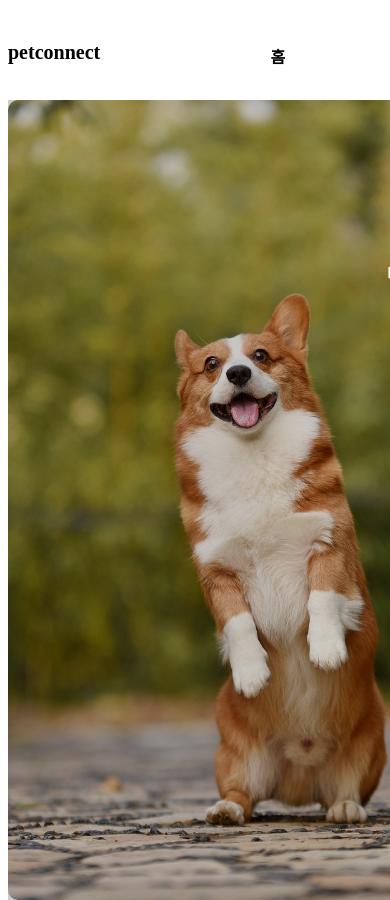
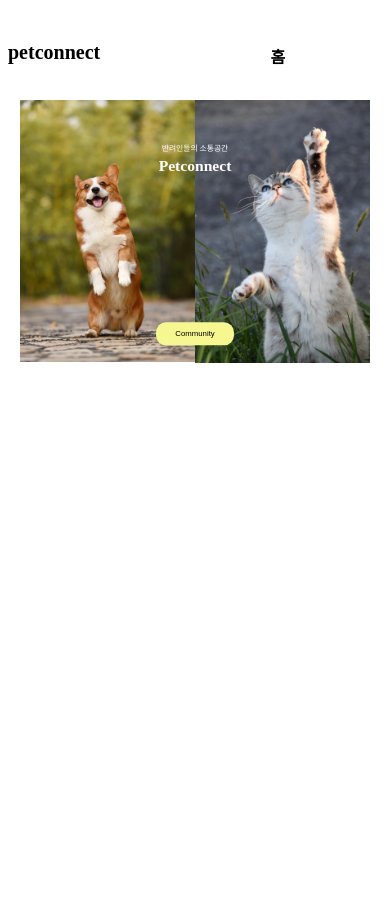
Before and after one commit to Exit-c/petconnect-exit_c, a React (Create React App) app: page / in a window 390 px wide. Shown: the top 900 px of the page. After the commit the page ends 844 px from the top, so only its background shows below. Built offline with nearby package versions, Linux system fonts and the light colour scheme; no server answers.

Commit message:
fefactor: 반응형으로 리뉴얼

```diff
--- a/src/pages/HomePage/index.tsx
+++ b/src/pages/HomePage/index.tsx
@@ -1,58 +1,95 @@
-import React from 'react';
-import { Link } from 'react-router-dom';
-import styled from 'styled-components';
+import { Link } from "react-router-dom";
+import styled from "styled-components";
+import cat_img from "../../images/cat-5098930_1280.jpg";
+import dog_img from "../../images/dog-3389729_1280.jpg";
 
 const StyleHome = styled.div`
-  width: 970px;
-  margin: 0 auto;
-  position: relative;
+  padding: 0 12px;
+  .container {
+    position: relative;
+    display: flex;
+    width: 100%;
+  }
 
   .pet-img01,
   .pet-img02 {
     width: 50%;
-    height: 800px;
-    float: left;
-    background-size: cover;
-    background-repeat: no-repeat;
-    position: relative;
+    img {
+      width: 100%;
+    }
   }
-  .pet-img01 {
-    background-image: url(${require('../../images/dog-3389729_1280.jpg')});
-    border-radius: 10px 0 0 10px;
+
+  .community-botton {
+    width: 20vw;
+    height: 6vw;
+    position: absolute;
+    top: 60vw;
+    left: 50%;
+    transform: translate(-50%, -50%);
+    background-color: #f7f791;
+    border: none;
+    border-radius: 10px;
+    font-size: 2vw;
+    text-transform: capitalize;
+    cursor: pointer;
+
+    .community-link {
+      color: #000;
+      text-decoration: none;
+    }
   }
-  .pet-img02 {
-    background-image: url(${require('../../images/cat-5098930_1280.jpg')});
-    border-radius: 0 10px 10px 0;
-  }
-  .pet-img01:after,
-  .pet-img02:after {
-    content: '';
-    width: 100%;
-    height: 100%;
-    background-color: rgba(0, 0, 0, 0.2);
-    position: absolute;
-    top: 0;
-    left: 0;
+
+  @media (min-width: 768px) {
+    padding: 0 20px;
+    .container {
+      position: relative;
+      display: flex;
+      width: 100%;
+    }
   }
 
   .position-box {
-    width: 300px;
-    height: auto;
     position: absolute;
-    top: 200px;
+    top: 15vw;
     left: 50%;
-    transform: translate(-50%, -50%); // 중간정렬
+    transform: translate(-50%, -50%);
 
     .pet-text {
       color: #fff;
-      font-size: 25px;
+      font-size: 2vw;
       text-align: center;
       span {
         display: block;
         text-align: center;
-        font-size: 35px;
-        margin-top: 10px;
+        font-size: 4vw;
+        margin-top: 1vw;
         font-weight: bold;
+      }
+    }
+  }
+
+  @media (min-width: 970px) {
+    width: 970px;
+    margin: 0 auto;
+    padding: 0;
+
+    .position-box {
+      position: absolute;
+      top: 200px;
+      left: 50%;
+      transform: translate(-50%, -50%);
+
+      .pet-text {
+        color: #fff;
+        font-size: 20px;
+        text-align: center;
+        span {
+          display: block;
+          text-align: center;
+          font-size: 36px;
+          margin-top: 12px;
+          font-weight: bold;
+        }
       }
     }
 
@@ -60,9 +97,9 @@ const StyleHome = styled.div`
       width: 200px;
       height: 50px;
       position: absolute;
-      top: 550px;
+      top: 600px;
       left: 50%;
-      transform: translate(-50%, -50%); // 중간정렬
+      transform: translate(-50%, -50%);
       background-color: #f7f791;
       border: none;
       border-radius: 10px;
@@ -81,12 +118,18 @@ const StyleHome = styled.div`
 const Home = () => {
   return (
     <StyleHome>
-      <div className="pet-img01"></div>
-      <div className="pet-img02"></div>
-      <div className="position-box">
-        <p className="pet-text">
-          반려인들의 소통공간 <span>Petconnect</span>
-        </p>
+      <div className="container">
+        <div className="pet-img01">
+          <img src={dog_img} alt="dog_image" />
+        </div>
+        <div className="pet-img02">
+          <img src={cat_img} alt="cat_image" />
+        </div>
+        <div className="position-box">
+          <p className="pet-text">
+            반려인들의 소통공간 <span>Petconnect</span>
+          </p>
+        </div>
         <button className="community-botton">
           <Link to="/community" className="community-link">
             community
```
